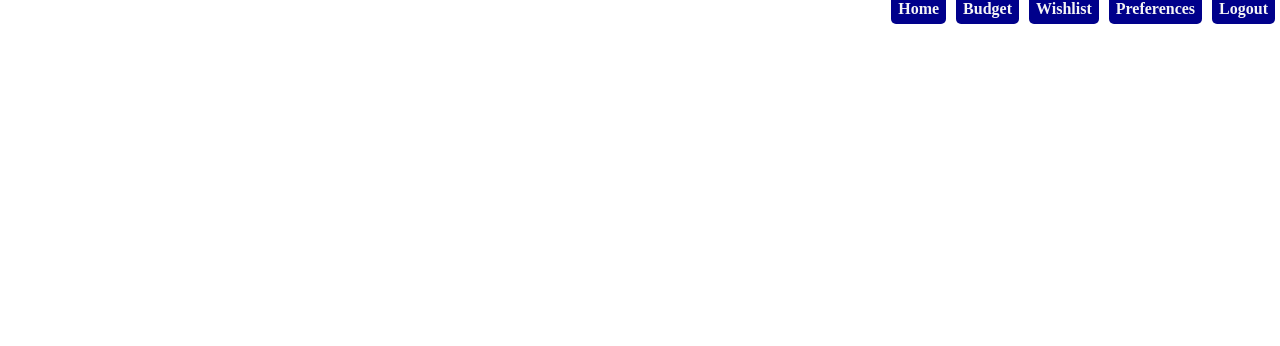
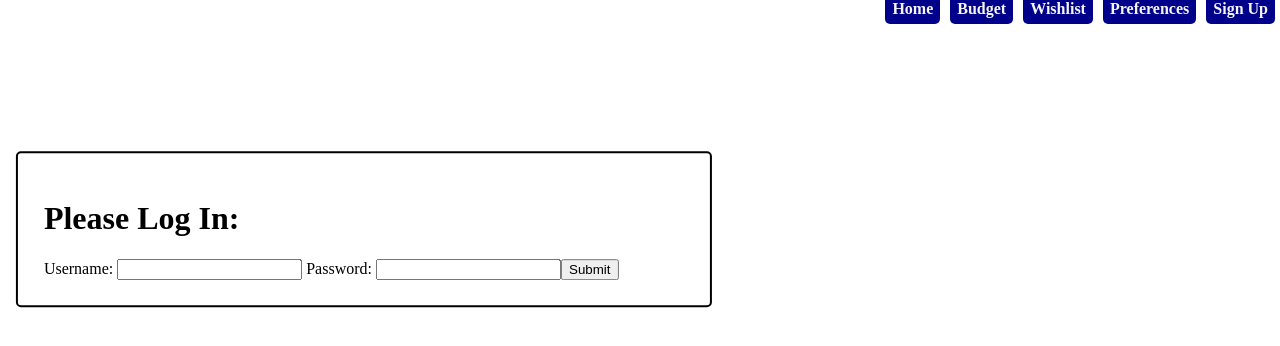
Before and after one commit to mdoudy90/alt-budget, a React (Create React App) app in the folder client/: page / in a window 1280 px wide. Shown: the top 346 px of the page. Built offline with nearby package versions, Linux system fonts and the light colour scheme; the HTML template or start-up script is replaced by a standard one.

Commit message:
integrated backend with frontend

```diff
--- a/client/src/App.jsx
+++ b/client/src/App.jsx
@@ -11,7 +11,8 @@ class App extends React.Component {
     super(props);
     this.state = {
       view: "signup",
-      loggedIn: true,
+      loggedIn: false,
+      userData: {},
     };
     this.sendLogin = this.sendLogin.bind(this);
     this.changeView = this.changeView.bind(this);
@@ -30,16 +31,18 @@ class App extends React.Component {
     }
   }
 
-  sendLogin() {
-    axios.post('/users', {
-      params: {
-        username: this.state.username,
-        password: this.state.password
-      }
-    })
-    .then(() => {
+
+  sendLogin(e, username, password) {
+
+    e.preventDefault();
+    let userData = JSON.stringify({ username, password });
+
+    axios.get('/users', { headers: { userData } })
+    .then(({data}) => {
       this.setState({
-        loggedIn: true
+        loggedIn: true,
+        userData: data[0],
+        view: "home",
       })
     })
     .catch(err => {
--- a/client/src/Login.jsx
+++ b/client/src/Login.jsx
@@ -31,7 +31,7 @@ class Login extends React.Component {
           <label>Password:{'  '}
             <input name='password' type='text' onChange={this.handleChange} />
           </label>
-          <button onClick={() => this.sendLogin()}>Submit</button>
+          <button onClick={(e) => this.props.sendLogin(e, this.state.username, this.state.password)}>Submit</button>
         </form>
       </div>
     )
--- a/client/src/SignUp.jsx
+++ b/client/src/SignUp.jsx
@@ -1,4 +1,5 @@
 import React from "react";
+import axios from 'axios';
 
 class SignUp extends React.Component {
   constructor(props) {
@@ -15,14 +16,7 @@ class SignUp extends React.Component {
   }
 
   addUser() {
-    //axios.post('/users', {
-    // params: {
-      // email: this.state.email,
-      // username: this.state.username,
-      // password: this.state.password,
-      // firstName: this.state.firstName,
-      // lastName: this.state.lastName,
-    // })
+    axios.post('/users', this.state);
   }
 
   handleChange() {
@@ -42,25 +36,25 @@ class SignUp extends React.Component {
         <form>
           <label>
             Username:{'  '}
-            <input name="username" type="text" value='username' onChange={this.handleChange} />
+            <input name="username" type="text" value={this.state.username} onChange={this.handleChange} />
           </label>{'    '}
           <label><br/>
             Password:{'  '}
-            <input name="password" type="text" value='password' onChange={this.handleChange} />
+            <input name="password" type="text" value={this.state.password} onChange={this.handleChange} />
           </label>
           <label><br/><br/>
             E-Mail:{'  '}
-            <input name="email" type="text" value='email' onChange={this.handleChange} />
+            <input name="email" type="text" value={this.state.email} onChange={this.handleChange} />
           </label>
           <label><br/><br/>
             First Name:{'  '}
-            <input name="firstName" type="text" value='firstName' onChange={this.handleChange} />
+            <input name="firstName" type="text" value={this.state.firstName} onChange={this.handleChange} />
           </label>
           <label><br/>
             Last Name:{'  '}
-            <input name="lastName" type="text" value='lastName' onChange={this.handleChange} />
+            <input name="lastName" type="text" value={this.state.lastName} onChange={this.handleChange} />
           </label><br/><br/>
-          <button onClick={() => this.addUser}>Submit</button>
+          <button onClick={this.addUser}>Submit</button>
         </form>
       </div>
     );
```
Also changed, not shown: 3 other files (tests, documents, lock files or other folders).
